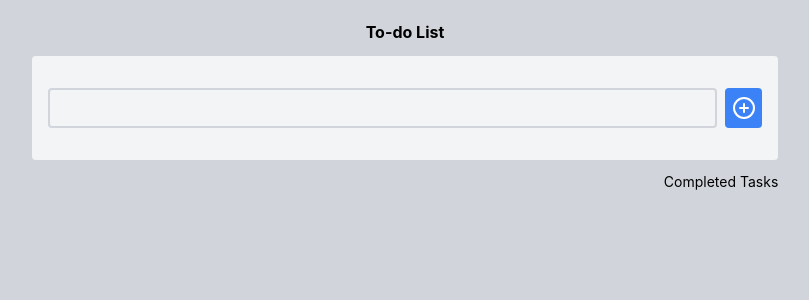
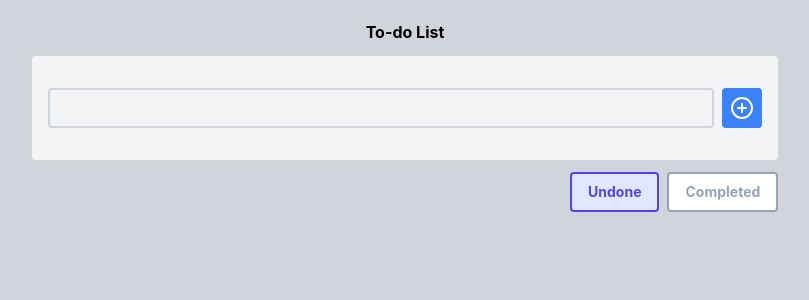
Before and after one commit to mozzaray/to-do-list, a Vue app: page / in a window 1280 px wide. Shown: the top 300 px of the page, without its empty margins (235-1044 px from the left). Built offline with nearby package versions, Linux system fonts and the light colour scheme.

Commit message:
feat: done / undone switch btns

```diff
--- a/src/App.vue
+++ b/src/App.vue
@@ -1,18 +1,37 @@
 <script setup>
 import InputCard from './components/InputCard.vue';
 import TodoCard from './components/TodoCard.vue';
-import { ref } from 'vue';
+import Btn from './components/base/Button.vue';
+import { computed, ref, watch } from 'vue';
 
-// const blank = ref(false);
-// const todoInput = ref('');
 const todoData = ref([]);
+const status = ref('undone'); // undone, done
+const id = ref(1);
 
 const addTodo = (emitVal) => {
   const newTodo = emitVal.trim();
   if (newTodo) {
-    todoData.value.unshift(newTodo);
+    todoData.value.unshift({
+      id: id.value++,
+      text: newTodo,
+      done: false,
+    });
   }
 }
+
+const deleteData = (id) => {
+  const index = todoData.value.findIndex(item => item.id === id);
+  todoData.value.splice(index, 1);
+}
+
+const filterList = computed(() => {
+  if(status.value === 'undone'){
+    return todoData.value.filter(item => !item.done);
+  }
+  if(status.value === 'done'){
+    return todoData.value.filter(item => item.done);
+  }
+});
 
 </script>
 
@@ -24,14 +43,35 @@ const addTodo = (emitVal) => {
 
       <InputCard @update:add-todo="addTodo"></InputCard>
 
-      <div class="self-end">
-        <h6>Completed Tasks</h6>
+      <div class="self-end flex gap-2">
+        <button type="button"
+        :class="status == 'undone'
+          ? 'border-indigo-600 border-2 bg-indigo-100 text-indigo-600 font-bold rounded px-4 py-2'
+          : 'bg-white px-4 py-2 rounded text-slate-400 border-2 border-slate-400 font-bold'"
+          @click="status = 'undone'"
+        >
+            <h6>Undone</h6>
+        </button>
+
+        <button type="button"
+          :class="status == 'done'
+          ? 'border-indigo-600 border-2 bg-indigo-100 text-indigo-600 font-bold rounded px-4 py-2'
+          : 'bg-white px-4 py-2 rounded text-slate-400 border-2 border-slate-400 font-bold'"
+          @click="status = 'done'"
+        >
+            <h6>Completed</h6>
+        </button>
+
       </div>
+
       <!-- list cards -->
-      <TodoCard v-for="(item, index) in todoData" :index="index"
-        @update:delete-todo="todoData.splice($event, 1)">
-        {{ item }}
-      </TodoCard>
+        <TodoCard v-for="(item, index) in filterList" :index="index"
+          v-model="item.done"
+          :key="item.text+index"
+          :delete="() => deleteData(item.id)"
+          >
+          {{ item.text }}
+        </TodoCard>
     </div>
 
 
--- a/src/components/InputCard.vue
+++ b/src/components/InputCard.vue
@@ -15,7 +15,6 @@ const note = ref('');
 const emit = defineEmits(['update:addTodo']);
 
 const clickAdd = function() {
-    console.log(note.value)
     if(note.value === '') {
         isBlank.value = true;
     } else {
@@ -39,7 +38,7 @@ const clickAdd = function() {
                 </p>
             </div>
 
-            <Btn icon="add" @click="clickAdd"
+            <Btn bgcolor="blue" icon="add" @click="clickAdd"
                 />
             </div>
 
--- a/src/components/TodoCard.vue
+++ b/src/components/TodoCard.vue
@@ -1,26 +1,31 @@
 <script setup>
 import Card from './base/Card.vue'
 import Btn from './base/Button.vue'
-import { ref } from 'vue';
+import { ref, watch } from 'vue';
 
 const props = defineProps({
     index: Number,
+    delete: Function,
 })
+const model = defineModel(); //item.done
 const emit = defineEmits(['update:deleteTodo']);
-const getValue = (index) => {
-    emit('update:deleteTodo', index);
-}
+// const getValue = (index) => {
+//     emit('update:deleteTodo', index);
+// }
+
 </script>
 
 <template>
     <!-- <div> -->
-        <Card class="flex gap-2 justify-between has-[:checked]-opacity-40">
+        <Card class="flex gap-2 justify-between"
+        :class="model ? 'opacity-60' : ''">
                 <label :for="index" class="flex-grow cursor-pointer flex gap-2 content-center flex-wrap" >
 
                     <div class="border-2 border-gray-300 rounded w-5 h-5 flex-shrink-0
-                    has-[:checked]:bg-blue-500 goup"
+                    has-[:checked]:bg-blue-500 has-[:checked]:border-blue-500"
                     >
-                        <input :id="index" type="checkbox" class="w-0 h-0 opacity-0 absolute peer">
+                        <input :id="index" type="checkbox" v-model="model" :disabled="model"
+                            class="w-0 h-0 opacity-0 absolute peer">
                         <div class="justify-center content-center text-white hidden peer-checked:flex">
                             <svg xmlns="http://www.w3.org/2000/svg" width="18" height="18" viewBox="0 0 24 24" fill="none" stroke="currentColor" stroke-width="4" stroke-linecap="round" stroke-linejoin="round" class="lucide lucide-check"><path d="M20 6 9 17l-5-5"/></svg>
 
@@ -33,7 +38,7 @@ const getValue = (index) => {
 
                 </label>
 
-                <Btn class="flex-shrink-0" icon="delete" bgcolor="red" @click="getValue(props.index)" />
+                <Btn class="flex-shrink-0" icon="delete" bgcolor="red" @click="props.delete" />
         </Card>
 
 
--- a/src/components/base/Button.vue
+++ b/src/components/base/Button.vue
@@ -3,12 +3,10 @@ import { ref } from 'vue';
 
 defineProps({
     icon: {
-        type: String, //icon用法: add-加號
-        default: 'add'
+        type: String, //icon用法: add-加號, delete-刪除
     },
     bgcolor: {
         type: String,
-        default: 'blue'
     }
 
 });
@@ -17,8 +15,18 @@ defineProps({
 </script>
 
 <template>
-    <button class="w-10 h-10 rounded flex justify-center items-center"
-            :class="{'bg-blue-500 hover:bg-blue-600': bgcolor == 'blue', 'bg-red-600 hover:bg-red-700': bgcolor == 'red'}">
+
+    <button class="min-w-10 min-h-10 rounded flex justify-center items-center"
+            :class="{'bg-blue-500 hover:bg-blue-600': bgcolor == 'blue',
+                    'bg-red-600 hover:bg-red-700': bgcolor == 'red',
+                    'bg-white hover:bg-gray-100': bgcolor == 'white'
+                    }">
+
+        <div v-if="$slots.prefix" class="px-2">
+            <slot name="prefix"></slot>
+        </div>
+
+
         <div v-if="icon == 'add'">
             <svg xmlns="http://www.w3.org/2000/svg" width="24" height="24" viewBox="0 0 24 24" fill="none" stroke="white" stroke-width="2" stroke-linecap="round" stroke-linejoin="round" class="lucide lucide-circle-plus"><circle cx="12" cy="12" r="10"/><path d="M8 12h8"/><path d="M12 8v8"/></svg>
         </div>
@@ -26,5 +34,9 @@ defineProps({
             <svg xmlns="http://www.w3.org/2000/svg" width="24" height="24" viewBox="0 0 24 24" fill="none" stroke="white" stroke-width="2" stroke-linecap="round" stroke-linejoin="round" class="lucide lucide-octagon-x"><path d="m15 9-6 6"/><path d="M2.586 16.726A2 2 0 0 1 2 15.312V8.688a2 2 0 0 1 .586-1.414l4.688-4.688A2 2 0 0 1 8.688 2h6.624a2 2 0 0 1 1.414.586l4.688 4.688A2 2 0 0 1 22 8.688v6.624a2 2 0 0 1-.586 1.414l-4.688 4.688a2 2 0 0 1-1.414.586H8.688a2 2 0 0 1-1.414-.586z"/><path d="m9 9 6 6"/></svg>
         </div>
 
+        <div v-if="$slots.suffix" class="px-2">
+            <slot name="suffix"></slot>
+        </div>
+
     </button>
 </template>
```
